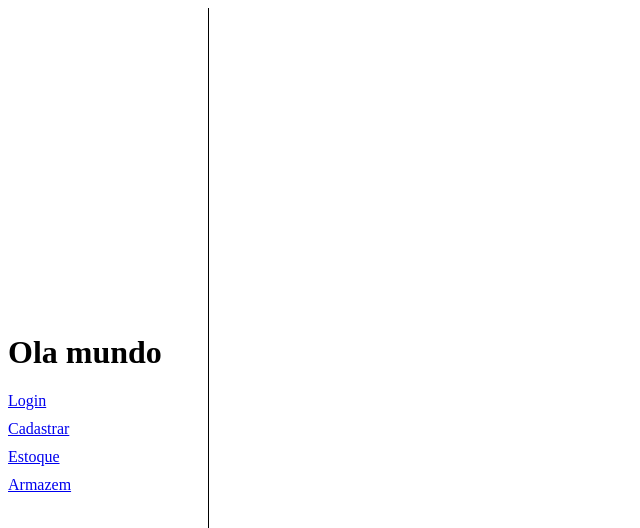
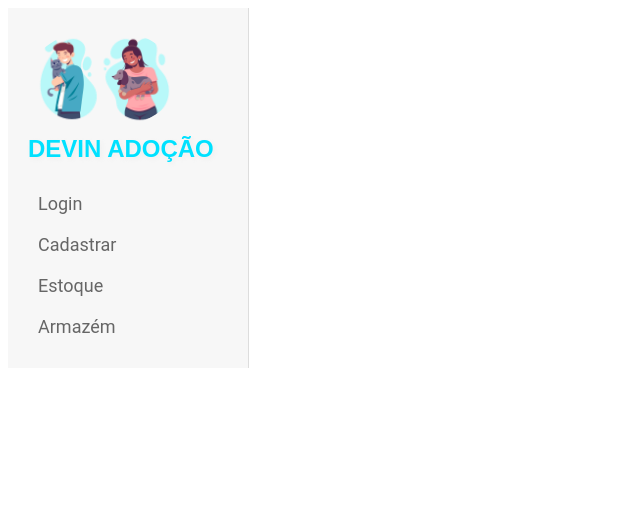
Before and after one commit to lucas-neuhaus/projeto-final, a React (Vite) app: page / in a window 1280 px wide. Shown: the top 528 px of the page, without its empty margins (0-640 px from the left). Built offline with nearby package versions, Linux system fonts and the light colour scheme.

Commit message:
aplica estilização na pag home

```diff
--- a/src/pages/Home/home.css
+++ b/src/pages/Home/home.css
@@ -3,15 +3,53 @@
   flex-direction: column;
   align-items: flex-start;
   justify-content: center;
-  height: 100vh; /* Define a altura do componente como 100% da altura da tela */
-  border-right: 1px solid black;
+  height: 40vh;
+  border-right: 1px solid #ddd;
   width: 100%;
   max-width: 200px;
+  background-color: #f7f7f7;
+  padding: 20px;
+}
+
+.Home h1 {
+  font-size: 24px; /* Ajuste o tamanho da fonte conforme necessário */
+  font-family: "Your Custom Font", sans-serif; /* Substitua "Your Custom Font" pela fonte desejada */
+  margin-bottom: 20px;
+  color: #00e1ff; /* Defina a cor do texto */
+  text-shadow: 2px 2px 4px rgba(230, 230, 230, 0.4); /* Adicione uma sombra ao texto */
+  text-transform: uppercase; /* Transforme o texto em caixa alta */
+
 }
 
 .Home a {
-  display: block; /* Para que os links ocupem a largura total disponível */
-  margin-bottom: 10px; /* Define o espaçamento entre os links */
+  display: block;
+  color: #666666;
+  text-decoration: none;
+  font-size: 18px;
+  padding: 10px;
+  transition: background-color 0.2s ease-in-out, color 0.2s ease-in-out;
+}
+
+.Home a:hover {
+  background-color: #007bff;
+  color: #fff;
+  font-weight: bold;
+  border: none;
+  border-radius: 5px;
+  cursor: pointer;
+  transition: background-color 0.3s ease;
+  padding: 10px 20px;
+}
+
+.Home a.active {
+  background-color: #00e1ff;
+  color: #fff;
+  font-weight: bold;
+  border: none;
+  border-radius: 5px;
+  cursor: pointer;
+  transition: background-color 0.3s ease;
+  padding: 10px 20px;
 }
 
 .Home-container {
@@ -19,7 +57,21 @@
 }
 
 .Home-content {
-flex: 1;
-text-align: center;
-margin-top: 100px;
+  flex: 1;
+  text-align: center;
+  margin-top: 100px;
 }
+
+
+.Home img {
+  width: 150px; /* Ajuste o tamanho da imagem conforme necessário */
+  height: auto; /* Mantém a proporção da imagem */
+  margin-bottom: -10px; /* Adicione margem inferior para espaçamento */
+  border-radius: 50%; /* Adicione borda arredondada para a imagem */
+}
+
+body {
+  font-family: 'Roboto', sans-serif;
+}
+
+@import url('https://fonts.googleapis.com/css2?family=Roboto:wght@400;700&display=swap');
--- a/src/pages/Home/index.jsx
+++ b/src/pages/Home/index.jsx
@@ -1,25 +1,27 @@
-import React from 'react'
-import { Outlet, Link } from 'react-router-dom';
+import { Outlet, Link, useLocation } from 'react-router-dom';
+import { useEffect, useState } from 'react';
 
 import "./home.css";
 
+export default function Home() {
+  const location = useLocation();
+  const [rotaAtiva, setRotaAtiva] = useState(location.pathname);
 
-export default function Home() {
+  useEffect(() => {
+    setRotaAtiva(location.pathname);
+  }, [location]);
+
   return (
-   <div className='Home-container'>
-   <div className='Home'>
-
-    <h1>Ola mundo</h1>
-
-      <Link to="/Login"> Login</Link>
-      <Link to="/Cadastrar"> Cadastrar</Link>
-      <Link to="/Estoque"> Estoque</Link>
-      <Link to="/Armazem"> Armazem</Link>
-
-
-   </div>
-   <div className='Home-content'><Outlet></Outlet></div>
-   </div>
-
-  )
+    <div className='Home-container'>
+      <div className='Home'>
+      <img src="./imagens/logo3.png" alt="Logo do Site de Adoção DevIN" />
+        <h1>DEVIN ADOÇÃO</h1>
+        <Link to="/Login" className={rotaAtiva === "/Login" ? "active" : ""}>Login</Link>
+        <Link to="/Cadastrar" className={rotaAtiva === "/Cadastrar" ? "active" : ""}>Cadastrar</Link>
+        <Link to="/Estoque" className={rotaAtiva === "/Estoque" ? "active" : ""}>Estoque</Link>
+        <Link to="/Armazem" className={rotaAtiva === "/Armazem" ? "active" : ""}>Armazém</Link>
+      </div>
+      <div className='Home-content'><Outlet /></div>
+    </div>
+  );
 }
```
Also changed, not shown: imagens/logo3.png (added).
